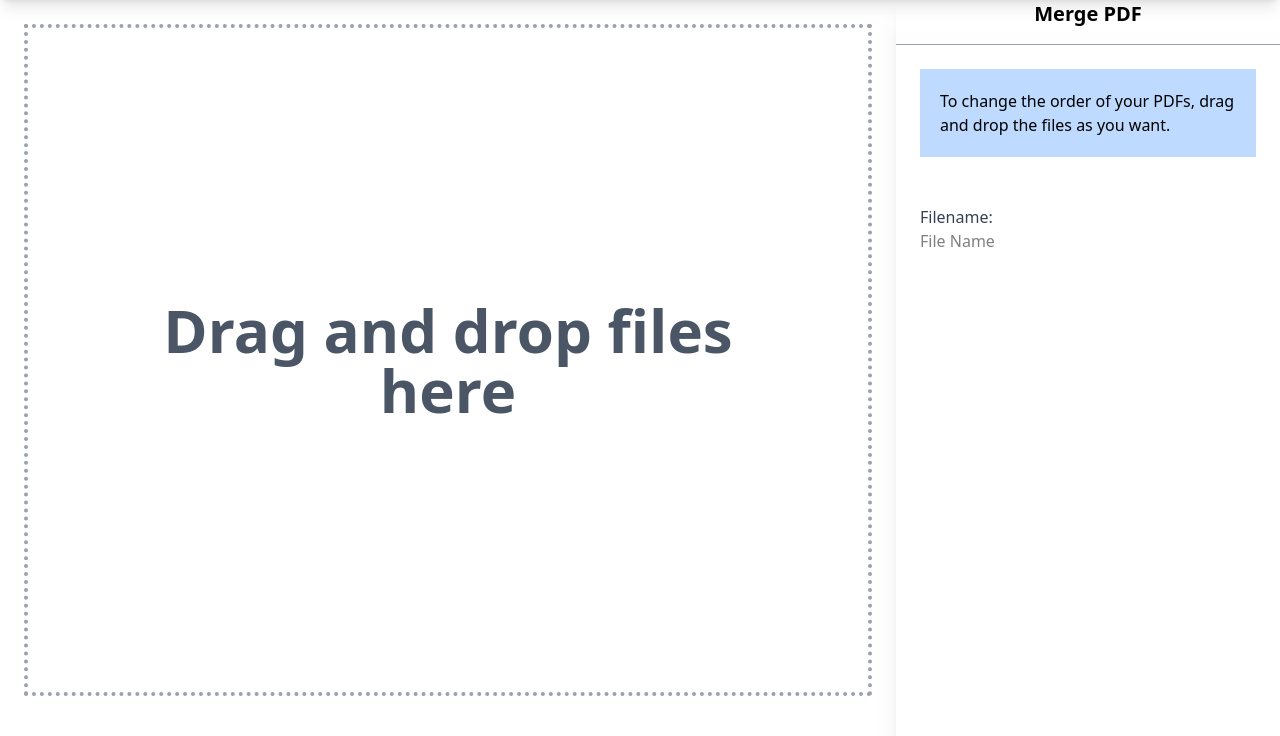
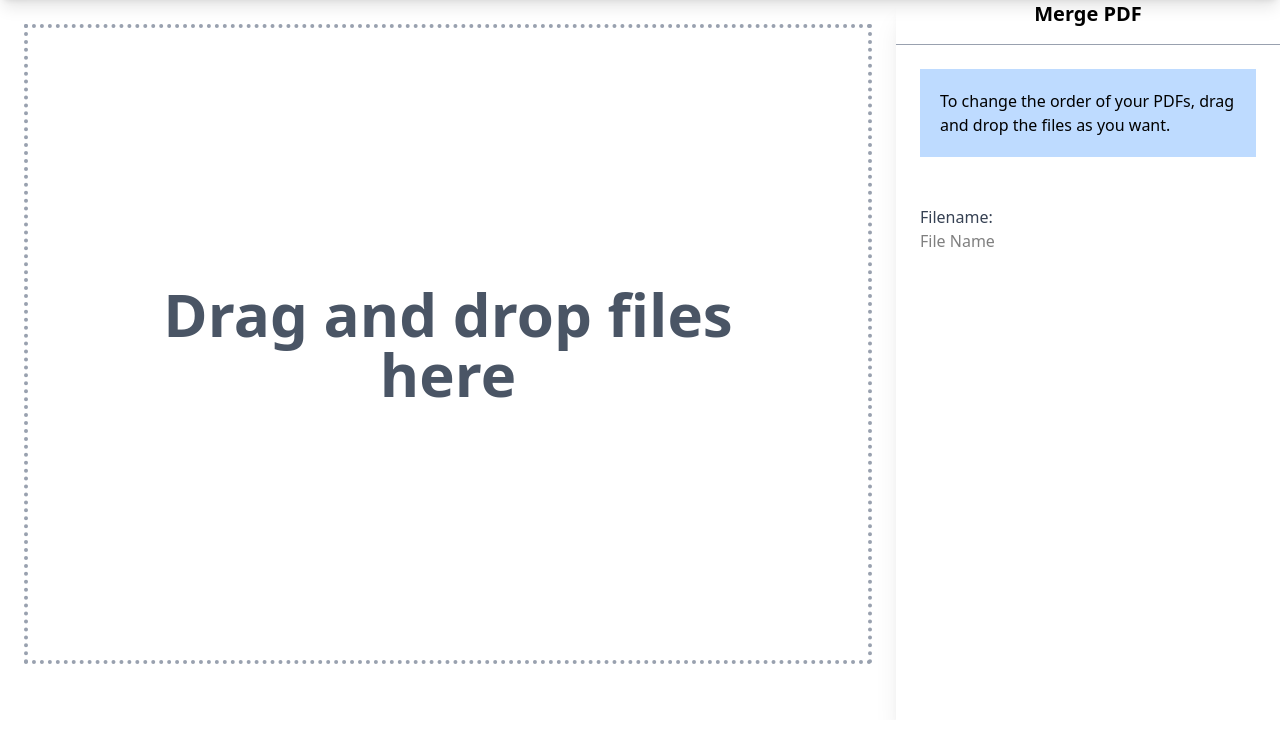
Before and after one commit to easy-stuff/pdeff, a Flask app: page /merge_pdf in a window 1280 px wide. Shown: the part 120-856 px from the top of the page. After the commit the page ends 784 px from the top, so only its background shows below. Run offline with Flask 3, Linux system fonts and the light colour scheme; some libraries are stand-ins or nearby versions.

Commit message:
height change for new navbar

```diff
--- a/templates/merge_pdf.html
+++ b/templates/merge_pdf.html
@@ -21,12 +21,12 @@
 
 {% block content %}
 
-<div class="bg-base-200 p-0 h-[calc(100vh-4rem)] overflow-hidden">
+<div class="bg-base-200 p-0 h-[calc(100vh-5rem)] overflow-hidden">
     <div class="flex h-full">
         <!-- Drag and Drop Area -->
         <div id="dropArea" class="flex-1 p-6 overflow-y-auto">
             <div id="dropMessage"
-                class="flex items-center justify-center h-[calc(100vh-8rem)] border-4 border-dotted border-gray-400">
+                class="flex items-center justify-center h-[calc(100vh-10rem)] border-4 border-dotted border-gray-400">
                 <div class="text-center text-6xl font-semibold text-gray-600 p-20">
                     Drag and drop files here
                 </div>
```
